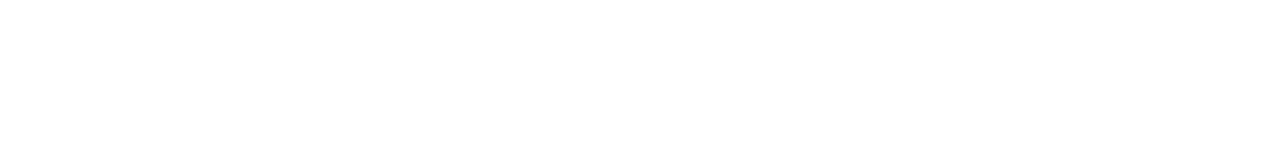
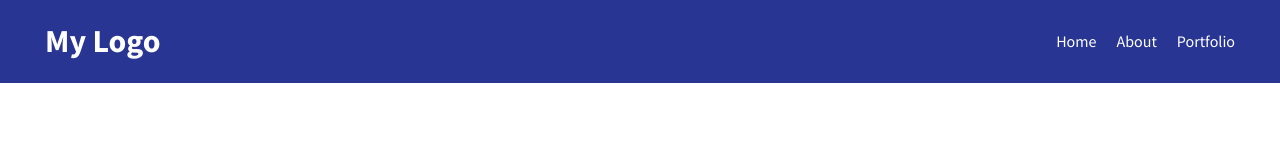
Before and after one commit to bthank/build-a-webpage, a plain HTML site: page index.html in a window 1280 px wide. Drawn offline with Linux system fonts and the light colour scheme.

Commit message:
Added header section changes

```diff
--- a/css/main.css
+++ b/css/main.css
@@ -0,0 +1,36 @@
+body {
+  margin: 0;
+  font-family: "Source Sans Pro", sans-serif;
+}
+
+.header {
+  padding: 0 45px 0 45px;
+  background-color: #283593;
+  color: #fff;
+  display: flex;
+  justify-content: space-between;
+}
+
+.nav a {
+  color: #fff;
+  text-decoration: none;
+  display: block; /* needed to cause hover link below to rotate  */
+  transition: all 0.3s ease-out;
+}
+
+.nav a:hover {
+  color: #c5cae9;
+  transform: rotate(6deg);
+}
+
+.nav {
+  list-style: none;
+  margin: 0;
+  padding: 0;
+  display: flex;
+  align-items: center;
+}
+
+.nav li {
+  margin-left: 20px;
+}
--- a/index.html
+++ b/index.html
@@ -6,7 +6,24 @@
     <meta name="viewport" content="width=device-width, initial-scale=1.0" />
     <title>Document</title>
 
-    <link href="css/main.css" />
+    <link href="css/main.css" rel="stylesheet" />
   </head>
-  <body></body>
+  <body>
+    <link rel="preconnect" href="https://fonts.googleapis.com" />
+    <link rel="preconnect" href="https://fonts.gstatic.com" crossorigin />
+    <link
+      href="https://fonts.googleapis.com/css2?family=Source+Sans+Pro:ital,wght@0,200;0,300;0,400;0,600;0,700;0,900;1,200;1,300;1,400;1,600;1,700;1,900&display=swap"
+      rel="stylesheet"
+    />
+
+    <div class="header">
+      <h1>My Logo</h1>
+
+      <ul class="nav">
+        <li><a href="">Home</a></li>
+        <li><a href="">About</a></li>
+        <li><a href="">Portfolio</a></li>
+      </ul>
+    </div>
+  </body>
 </html>
```
